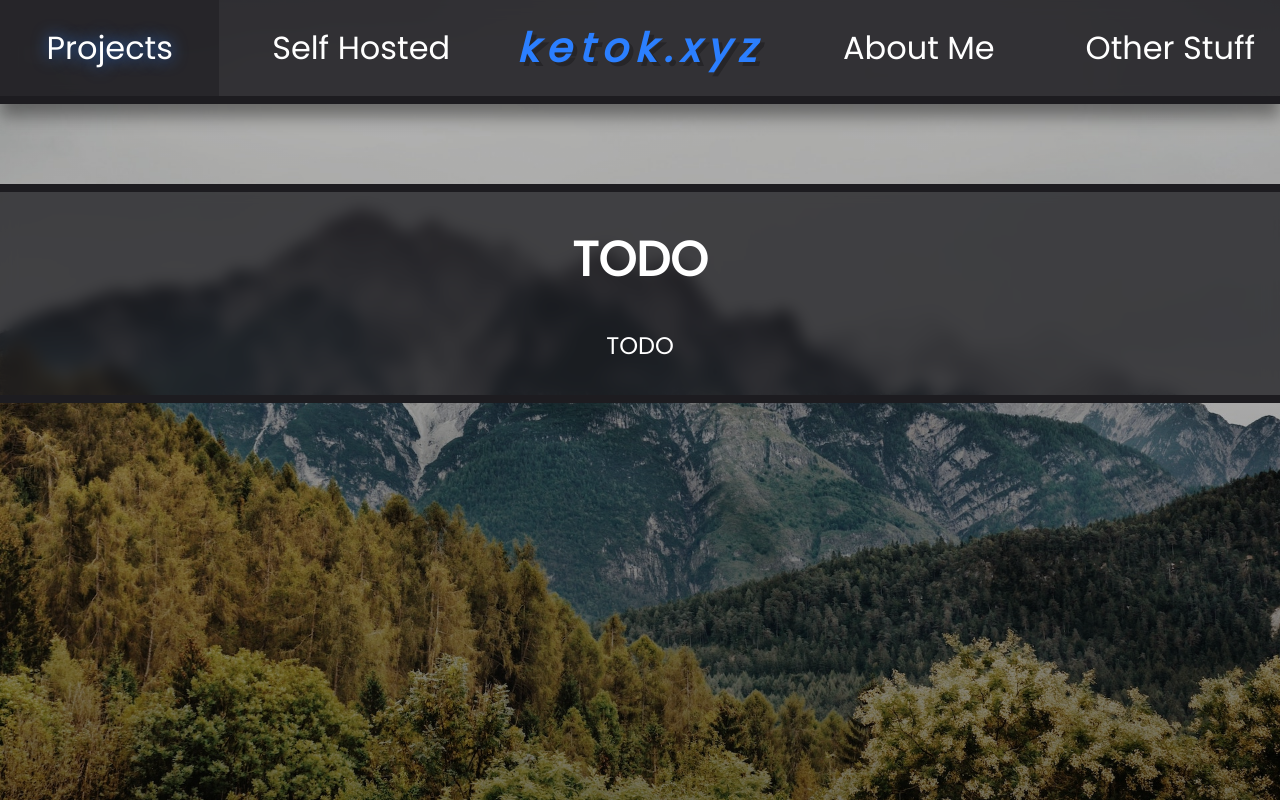
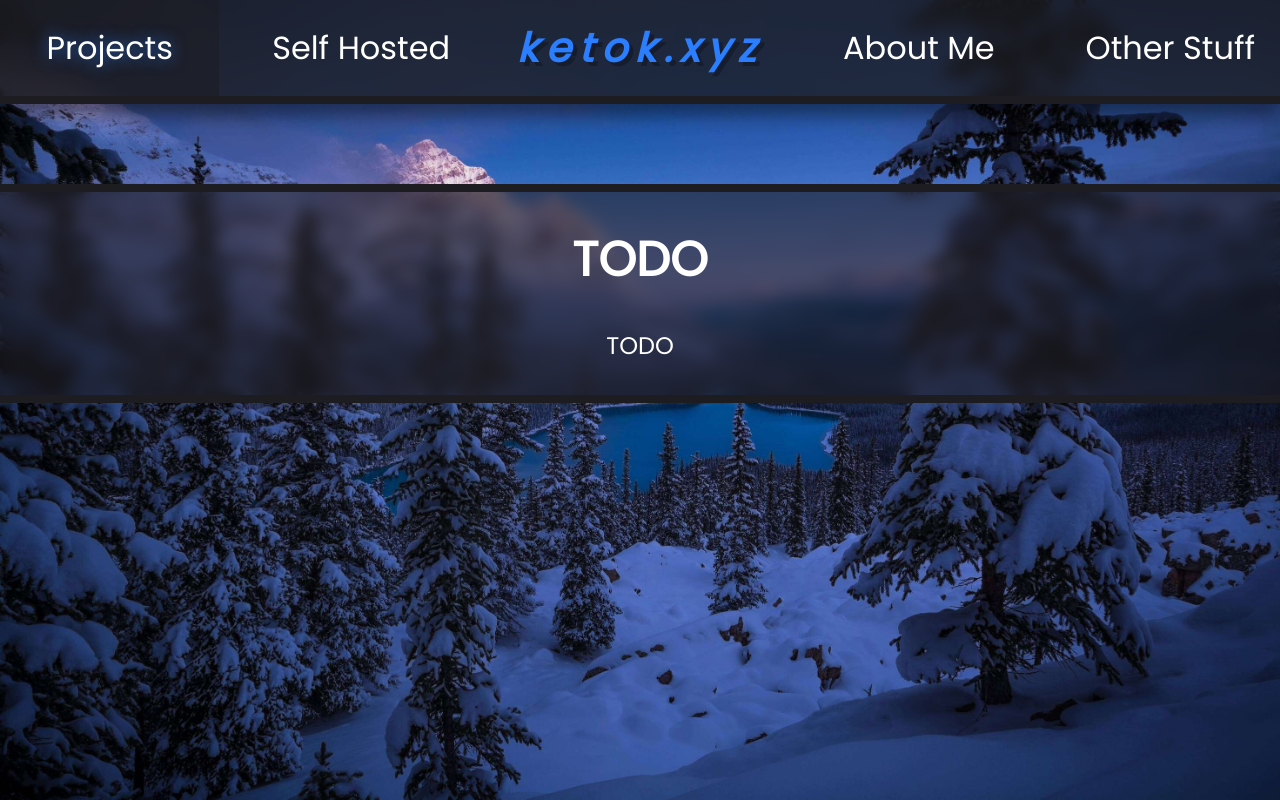
Before and after one commit to Ketok4321/website, a SvelteKit app: page /todo in a window 1280 px wide. Built offline with nearby package versions, Linux system fonts and the light colour scheme.

Commit message:
actually add new background

```diff
--- a/src/lib/components/Box.svelte
+++ b/src/lib/components/Box.svelte
@@ -10,10 +10,10 @@
         margin: 10vh 0;
         padding: 1em 0;
 
-        background-color: var(--color-background-75);
+        background-color: var(--color-background-2);
         backdrop-filter: blur(0.5rem);
-        border-top: 0.5rem solid var(--color-background-100);
-        border-bottom: 0.5rem solid var(--color-background-100);
+        border-top: 0.5rem solid var(--color-background-0);
+        border-bottom: 0.5rem solid var(--color-background-0);
     }
 
     .contents {
--- a/src/lib/components/Navbar.svelte
+++ b/src/lib/components/Navbar.svelte
@@ -11,9 +11,9 @@
         width: 100%;
         height: 3em;
 
-        background-color: var(--color-background-85);
+        background-color: var(--color-background-1);
         backdrop-filter: blur(0.5rem);
-        border-bottom: 0.5rem solid var(--color-background-100);
+        border-bottom: 0.5rem solid var(--color-background-0);
         box-shadow: 0 0.75rem 1rem rgba(0, 0, 0, 0.4);
 
         display: flex;
@@ -31,7 +31,7 @@
     }
 
     a:not(#title):hover {
-        background-color: var(--color-background-50);
+        background-color: var(--color-background-3);
     }
 
     #title {
--- a/static/global.css
+++ b/static/global.css
@@ -1,10 +1,10 @@
 @import url(https://fonts.bunny.net/css?family=poppins:400);
 
 :root {
-    --color-background-100: #1D1C20;
-    --color-background-85: rgba(29, 28, 32, 0.85);
-    --color-background-75: rgba(29, 28, 32, 0.75);
-    --color-background-50: rgba(29, 28, 32, 0.50);
+    --color-background-0: #1D1C20;
+    --color-background-1: rgba(29, 28, 32, 0.75);
+    --color-background-2: rgba(29, 28, 32, 0.60);
+    --color-background-3: rgba(29, 28, 32, 0.50);
 
     --color-text-light: #fff;
     --color-text-dark: rgb(32, 32, 32);
@@ -26,7 +26,7 @@
 }
 
 body {
-    background: linear-gradient(rgba(0, 0, 0, 0.25), rgba(0, 0, 0, 0.25), rgba(0, 0, 0, 0.5)), url(img/pexels-photograph-3961942.jpg) no-repeat center center fixed;
+    background: url(img/background-compressed.jpg) no-repeat center center fixed;
     background-size: cover;
 
     margin: 0;
```
